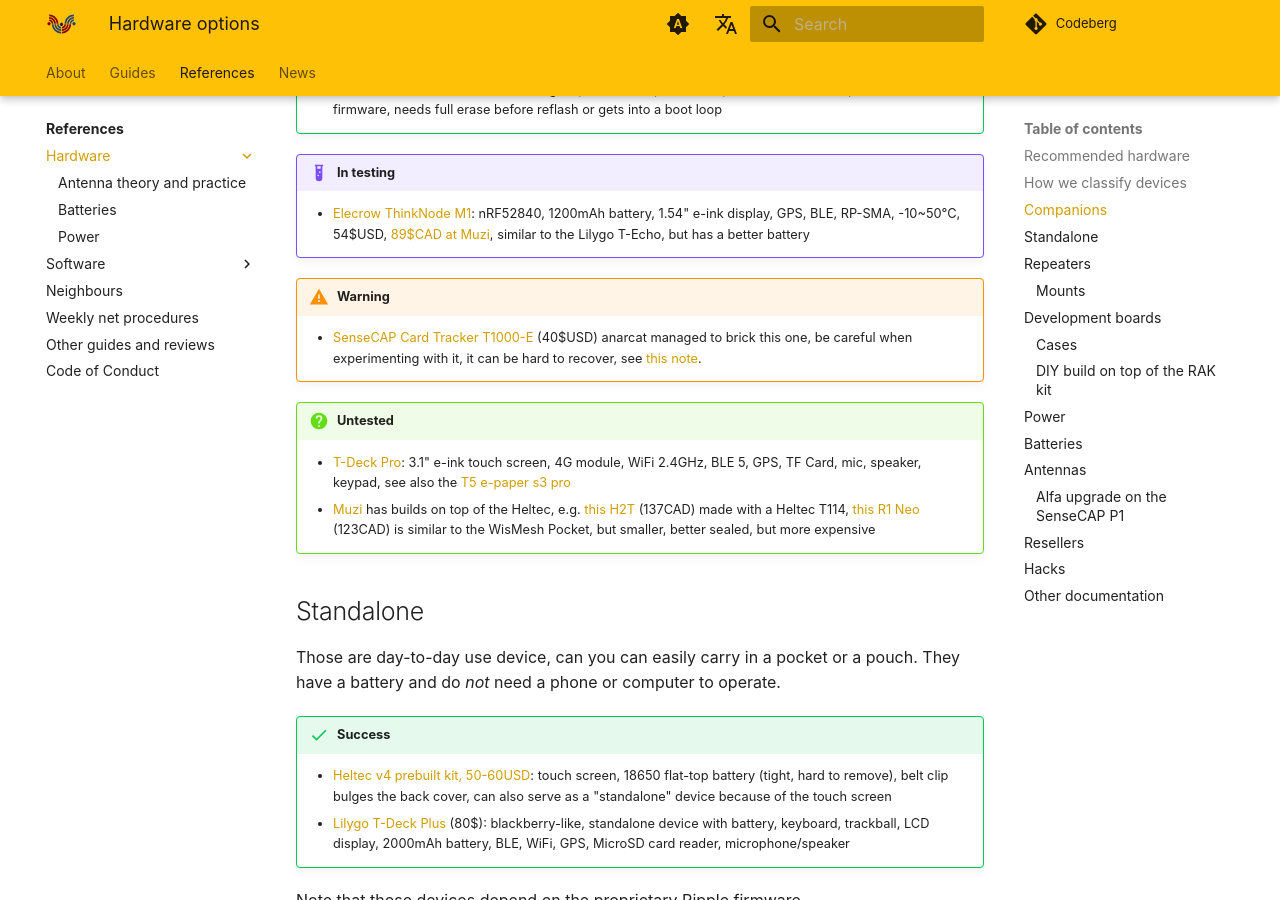
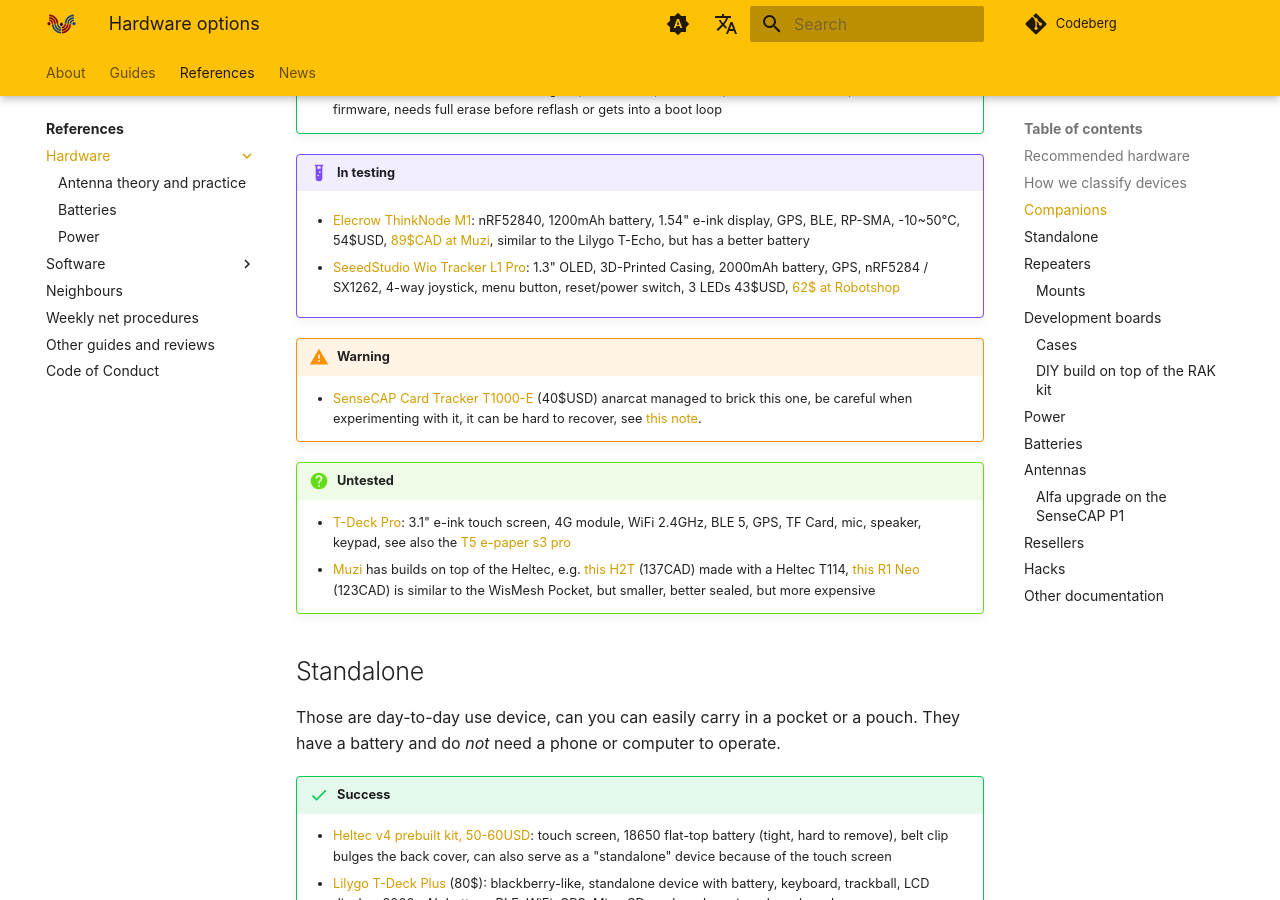
Before and after one commit to ReseauLibre/lora.reseaulibre.ca, an MkDocs documentation site: the page built from docs/references/hardware/index.md, in a window 1280 px wide and 900 px high, scrolled down 3378 px. Built offline with MkDocs 1.6.1 and Material for MkDocs 9.7.7, drawn with Linux system fonts in a browser that asks for light colours; plug-ins that fetch from the network failed and are left out; comment, search, counter and statistics services are not loaded.

Commit message:
wii tracker in testing

```diff
--- a/docs/references/hardware/index.md
+++ b/docs/references/hardware/index.md
@@ -158,6 +158,12 @@
     - [Elecrow ThinkNode M1](https://www.elecrow.com/thinknode-m1-meshtastic-lora-signal-transceiver-powered-by-nrf52840-with-154-screen-support-gps.html):
       nRF52840, 1200mAh battery, 1.54" e-ink display, GPS, BLE, RP-SMA,
       -10~50°C, 54$USD, [89$CAD at Muzi](https://muzi.works/products/elecrow-thinknode-m1), similar to the Lilygo T-Echo, but has a better battery
+
+    - [SeeedStudio Wio Tracker L1
+    Pro](https://www.seeedstudio.com/Wio-Tracker-L1-Pro-p-6454.html):
+    1.3" OLED, 3D-Printed Casing, 2000mAh battery, GPS, nRF5284 /
+    SX1262, 4-way joystick, menu button, reset/power switch, 3 LEDs
+    43$USD, [62$ at Robotshop](https://ca.robotshop.com/products/seeedstudio-wio-tracker-l1-pro-w-oled-3d-printed-casing?qd=db7541740aaa06e3d86db98e2079eb94)
 
 !!! warning
 
```
